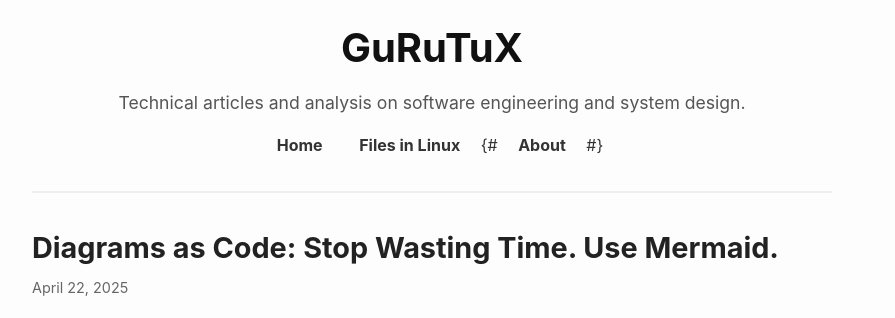
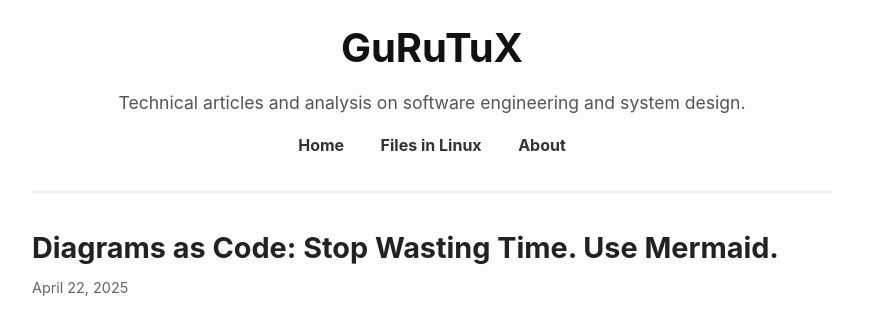
Before and after one commit to shenhab/Gurutux, a Jekyll site: the page built from index.html, in a window 1280 px wide. Shown: the top 318 px of the page, without its empty margins (208-1103 px from the left). Built offline with Jekyll 4.4.1, drawn with Linux system fonts in a browser that asks for light colours.

```diff
--- a/_includes/navigation.html
+++ b/_includes/navigation.html
@@ -2,6 +2,6 @@
   <ul>
     <li><a href="{{ '/' | relative_url }}">Home</a></li>
     <li><a href="{{ '/files-in-linux/' | relative_url }}">Files in Linux</a></li>
-    {# <li><a href="{{ '/about/' | relative_url }}">About</a></li> #}
+    <li><a href="{{ '/about/' | relative_url }}">About</a></li>
   </ul>
 </nav>
```
